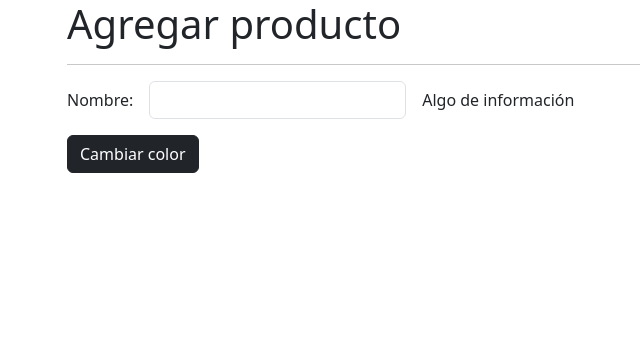
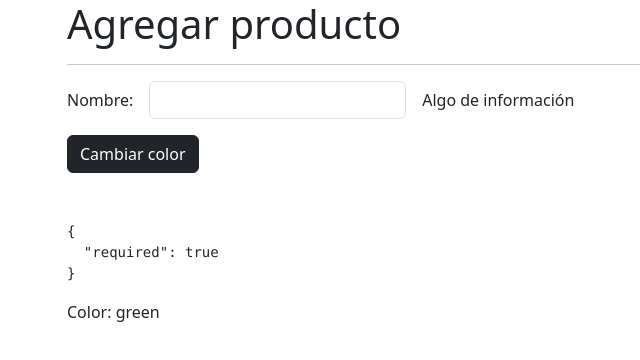
Before and after one commit to raulmoralesruiz/directiveSignalsApp, an Angular app: page /products/product in a window 1280 px wide. Shown: the top 360 px of the page, without its empty margins (15-655 px from the left). Built offline with nearby package versions, Linux system fonts and the light colour scheme.

Commit message:
316. Formulario reactivo tradicional

```diff
--- a/src/app/products/pages/product-page/product-page.component.html
+++ b/src/app/products/pages/product-page/product-page.component.html
@@ -1,14 +1,14 @@
 <h1>Agregar producto</h1>
 <hr>
 
-<form>
+<form [formGroup]="myForm">
   <div class="row g-3 align-items-center mb-3">
 
     <div class="col-auto">
       <label>Nombre:</label>
     </div>
     <div class="col-auto">
-      <input type="text" class="form-control">
+      <input formControlName="name" type="text" class="form-control">
     </div>
     <div class="col-auto">
       <span>Algo de información</span>
@@ -18,9 +18,12 @@
 
   <div class="row">
     <div class="col">
-      <button class="btn btn-dark">
+      <button (click)="changeColor()" class="btn btn-dark">
         Cambiar color
       </button>
     </div>
   </div>
 </form>
+
+<pre class="mt-5">{{ myForm.get('name')?.errors | json }}</pre>
+<p>Color: {{ color }}</p>
--- a/src/app/products/pages/product-page/product-page.component.ts
+++ b/src/app/products/pages/product-page/product-page.component.ts
@@ -1,9 +1,22 @@
-import { Component } from '@angular/core';
+import { Component, inject } from '@angular/core';
+import { FormBuilder, FormGroup, Validators } from '@angular/forms';
 
 @Component({
   templateUrl: './product-page.component.html',
   styleUrl: './product-page.component.css'
 })
 export class ProductPageComponent {
+  private fb = inject(FormBuilder);
+  // constructor( private fb: FormBuilder) {}
+
+  public color: string = 'green';
+  public myForm: FormGroup = this.fb.group({
+    name: ['', [Validators.required, Validators.minLength(6), Validators.email]],
+  });
+
+  changeColor() {
+    const color = '#xxxxxx'.replace(/x/g, y=>(Math.random()*16|0).toString(16));
+    this.color = color;
+  }
 
 }
--- a/src/app/products/products.module.ts
+++ b/src/app/products/products.module.ts
@@ -1,5 +1,6 @@
 import { NgModule } from '@angular/core';
 import { CommonModule } from '@angular/common';
+import { ReactiveFormsModule } from '@angular/forms';
 import { ProductPageComponent } from './pages/product-page/product-page.component';
 import { ProductsRoutingModule } from './products-routing.module';
 
@@ -12,6 +13,7 @@
   imports: [
     CommonModule,
     ProductsRoutingModule,
+    ReactiveFormsModule,
   ]
 })
 export class ProductsModule { }
```
